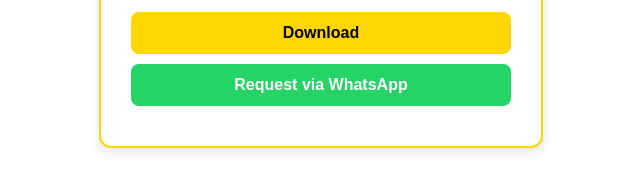
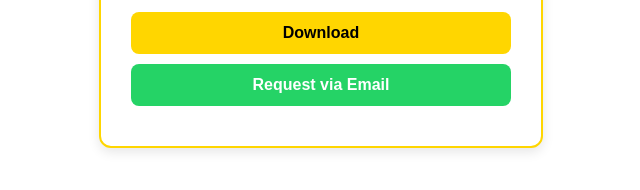
Before and after one commit to iamdinesh007/realme-certificates, a plain HTML site: page index.html in a window 1280 px wide. Shown: the part 498-688 px from the top of the page, 319-959 px from the left. Drawn offline with Linux system fonts and the light colour scheme.

Commit message:
Change button text to Request via Email

```diff
--- a/index.html
+++ b/index.html
@@ -107,7 +107,7 @@
     <input type="email" id="email" placeholder="Enter your email" required>
     <br>
     <button onclick="getCertificate()">Download</button>
-    <button class="whatsapp-btn" onclick="requestOnWhatsApp()">Request via WhatsApp</button>
+    <button class="whatsapp-btn" onclick="requestOnWhatsApp()">Request via Email</button>
   </div>
 
   <script>
```
